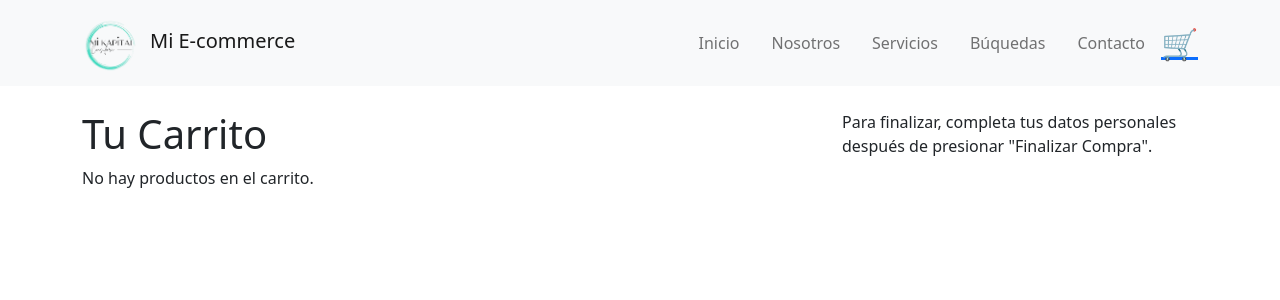
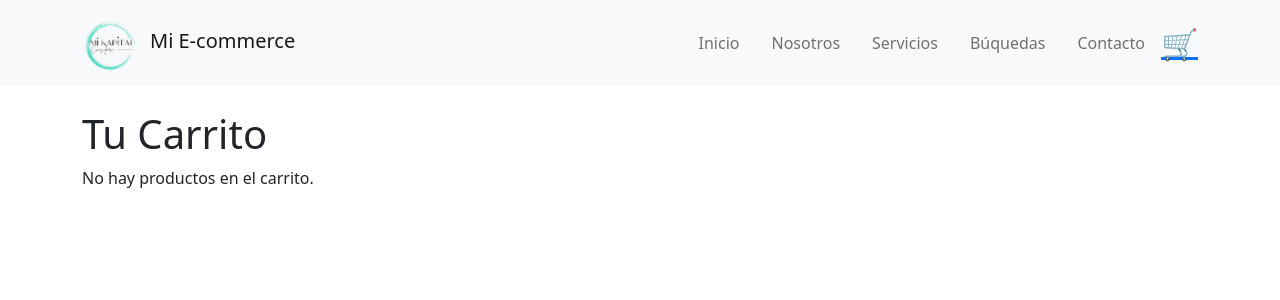
Before and after one commit to karengi4/MiLanding, a React (Vite) app: page /carrito in a window 1280 px wide. Shown: the top 300 px of the page. Built offline with nearby package versions, Linux system fonts and the light colour scheme.

Commit message:
Cambiando la logica de Carrito

```diff
--- a/src/components/Carrito/Carrito.jsx
+++ b/src/components/Carrito/Carrito.jsx
@@ -19,11 +19,7 @@ const Carrito = () => {
   };
 
   const handleCheckout = () => {
-    if (cart.length > 0) {
     setIsCheckout(true);
-    } else {
-      alert('Tu carrito está vacío. Por favor, agrega productos antes de finalizar la compra.');
-    }
   };
 
   const handleConfirmData = (e) => {
@@ -41,6 +37,7 @@ const Carrito = () => {
       <div className="row">
         <div className="col-md-8 mb-3">
           <h1>Tu Carrito</h1>
+
           {cart.length === 0 ? (
             <p>No hay productos en el carrito.</p>
           ) : isFinalized ? (
@@ -49,6 +46,8 @@ const Carrito = () => {
               <p>A la brevedad te contactaremos para confirmar la modalidad de pago.</p>
             </div>
           ) : (
+            <div>
+              {!isCheckout && (
                 <div>
                   {cart.map((item) => (
                     <div key={item.id} className="d-flex justify-content-between align-items-center mb-2 border p-2 rounded">
@@ -66,10 +65,8 @@ const Carrito = () => {
                   </button>
                 </div>
               )}
-        </div>
 
-        <div className="col-md-4">
-          {isCheckout && !isFinalized ? (
+              {isCheckout && !isFinalized && (
                 <div>
                   <h2>Completa tus datos personales</h2>
                   <form onSubmit={handleConfirmData}>
@@ -102,8 +99,8 @@ const Carrito = () => {
                     </button>
                   </form>
                 </div>
-          ) : (
-            !isFinalized && <p>Para finalizar, completa tus datos personales después de presionar "Finalizar Compra".</p>
+              )}
+            </div>
           )}
         </div>
       </div>
```
Lines whose indentation alone changed are shown as unchanged.
